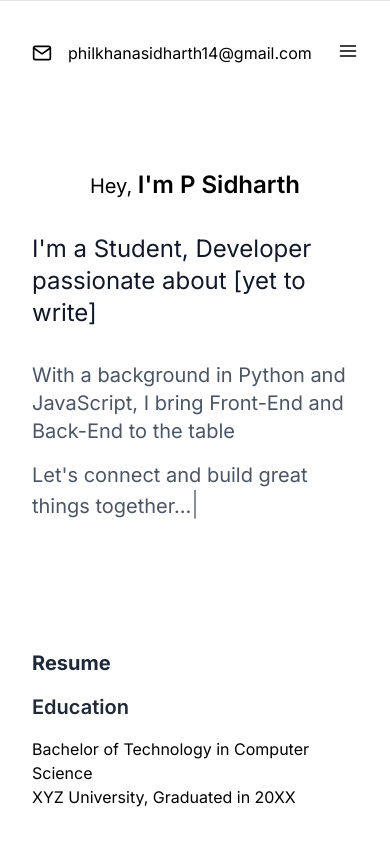
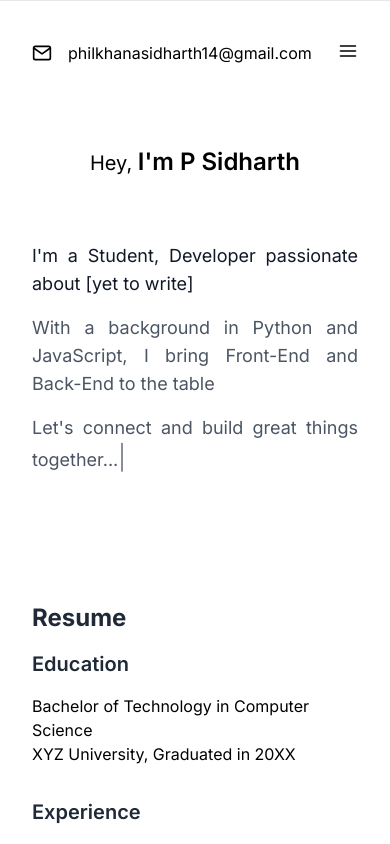
Before and after one commit to psidh/Domain, a Next.js app: page / in a window 390 px wide. Shown: the top 844 px of the page. Built offline with nearby package versions, Linux system fonts and the light colour scheme.

Commit message:
Responsive

```diff
--- a/src/app/components/Resume.js
+++ b/src/app/components/Resume.js
@@ -29,7 +29,7 @@ const Resume = () => {
   return (
    <div className="bg-white">
     <div className="py-16 px-8 lg:px-36">
-      <h2 className="md:text-4xl text-xl text-gray-800 font-bold mb-4">Resume</h2>
+      <h2 className="md:text-4xl text-2xl text-gray-800 font-bold mb-4">Resume</h2>
 
       <section className="mb-8">
         <h3 className="md:text-2xl text-xl text-gray-800 font-semibold mb-4">Education</h3>
@@ -47,7 +47,7 @@ const Resume = () => {
         </ul>
       </section>
 
-    <div className="md:grid grid-cols-2 gap-4">
+    <div className="md:grid grid-cols-2 gap-8">
       <section className="mb-8">
         <h3 className="text-2xl font-semibold mt-4 mb-4">Tech Stack</h3>
         <div className="grid grid-cols-2 gap-4">
--- a/src/app/components/TopIntro.js
+++ b/src/app/components/TopIntro.js
@@ -23,23 +23,25 @@ const TopIntro = () => {
     <div className="bg-white">
     <main>
       <GlobalStyle />
-      <section className="flex flex-col justify-center items-center py-16 px-8 lg:px-36">
-      <h2 className=" md:text-4xl text-2xl font-bold mb-4"><span className="md:text-2xl text-xl mb-4 font-normal">Hey, </span>
-      <span className="font-semibold">
+      <section className="flex flex-col justify-center items-center py-8 px-4 lg:px-18">
+      <h2 className="md:text-2xl text-4xl font-bold mb-4"><span className="md:text-2xl text-xl mb-4 font-normal">Hey, </span>
+      <span className="font-semibold md:text-4xl text-2xl">
       {/* eslint-disable-next-line react/no-unescaped-entities */}
       I'm P Sidharth</span></h2>
-      <p className="text-2xl mb-4 mt-4 text-gray-900">
+      <div className="py-8 px-4 lg:px-18 md:text-center text-justify">
+      <p className="md:text-2xl text-lg mb-4 mt-4 text-gray-900">
         {/* eslint-disable-next-line react/no-unescaped-entities */}
         I'm a Student, Developer passionate about [yet to write]
       </p>
-      <p className="text-xl mt-4 text-gray-600">
+      <p className="md:text-2xl text-lg mt-4 text-gray-600">
         With a background in Python and JavaScript, I bring Front-End and Back-End to the table
       </p>
-      <p className="text-xl mt-4 text-gray-600">
+      <p className="md:text-2xl text-lg mt-4 text-gray-600">
         {/* eslint-disable-next-line react/no-unescaped-entities */}
         Let's connect and build great things together...
-        <span class="inline-flex opacity-50 text-2xl font-light blinking">|</span>
+        <span className="inline-flex opacity-50 text-2xl font-light blinking">|</span>
       </p>
+    </div>
     </section>
     </main>
     </div>
```
